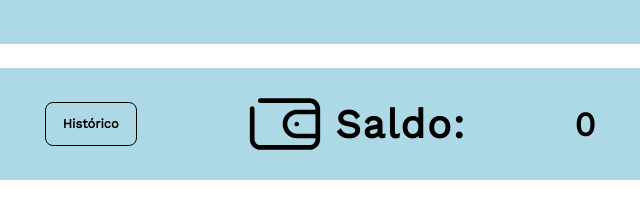
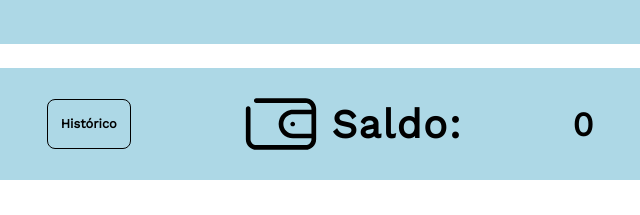
Before and after one commit to VictorCottar/controle-financeiro, a plain HTML site: page index.html in a window 1280 px wide. Shown: the part 140-355 px from the top of the page, 320-960 px from the left. Drawn offline with nearby package versions, Linux system fonts and the light colour scheme; a web font is replaced by a local one.

Commit message:
Exclusão do button

```diff
--- a/css/reset.css
+++ b/css/reset.css
@@ -1,7 +1,8 @@
 @import url('https://fonts.googleapis.com/css2?family=Roboto&family=Work+Sans&display=swap');
+@import url('https://fonts.bunny.net/css?family=abeezee:400|abel:400');
 
 * {
     padding: 0;
     margin: 0;
-    font-family: 'Work Sans', sans-serif;
+    font-family: 'Work Sans', 'Abel', sans-serif;
 }
--- a/css/styles.css
+++ b/css/styles.css
@@ -52,24 +52,27 @@ main .card__balance {
 }
 
 main .button__div-historic {
-    width: 12%;
+    width: 11%;
     display: flex;
     justify-content: center;
     align-items: center;
+    text-align: center;
+    padding: 0;
 }
 
 main a {
     text-decoration: none;
     color: black;
-
 }
 
 main .card__button-historic {
     width: 100%;
-    height: 2.8rem;
-    margin: auto;
+    height: 1.9rem;
+    display: flex;
+    justify-content: center;
+    align-items: center;
     background-color: lightblue;
-    padding: 10px;
+    padding: 9px;
     border-radius: 8px;
     font-size: 0.8rem;
     font-weight: 600;
@@ -235,6 +238,12 @@ main .value__last-withdraw {
 }
 
 /* MEDIAS QUERIES*/
+
+@media screen and (max-width: 1170px) {
+    main .card__text-deposit {
+        font-size: 1.7rem;
+    }
+}
 
 @media screen and (max-width: 1024px) {
     main .card__text-balance {
--- a/index.html
+++ b/index.html
@@ -3,7 +3,7 @@
   <head>
     <meta charset="UTF-8"/>
     <meta name="viewport" content="width=device-width, initial-scale=1.0" />
-    <link rel="stylesheet" href="/css/styles.css" />
+    <link rel="stylesheet" href="/css/styles.css"/>
     <link rel="icon" href="images/favicon.svg" type="image/x-icon"/>
     <script src="js/script.js"></script>
     <title>Controle Financeiro</title>
@@ -16,7 +16,7 @@
     <main>
       <section class="card__balance">
         <div class="button__div-historic">
-          <button class="card__button-historic"> <a href="historico.html">Histórico</a></button>
+          <a class="card__button-historic" href="historico.html">Histórico</a>
         </div>
         <div class="card__balance-left">
           <img id="icon__balance" src="images/carteira.svg" alt="Ícone de Carteira"/>
@@ -31,7 +31,7 @@
             <h2 class="card__text-deposit">Depósito</h2>
           </div>
           <p class="card__text-description">Digite o valor do Depósito!</p>
-          <input type="number" class="deposit__amount" id="deposit__amount_input"/>
+          <input type="number" class="deposit__amount" id="deposit__amount_input" min="0"/>
           <button onclick="deposit();" class="card__button">Depositar</button>
         </section>
         <section class="card__withdraw">
```
Also changed, not shown: historico.html (+1 -1 lines), js/script.js (+9 -22 lines).
